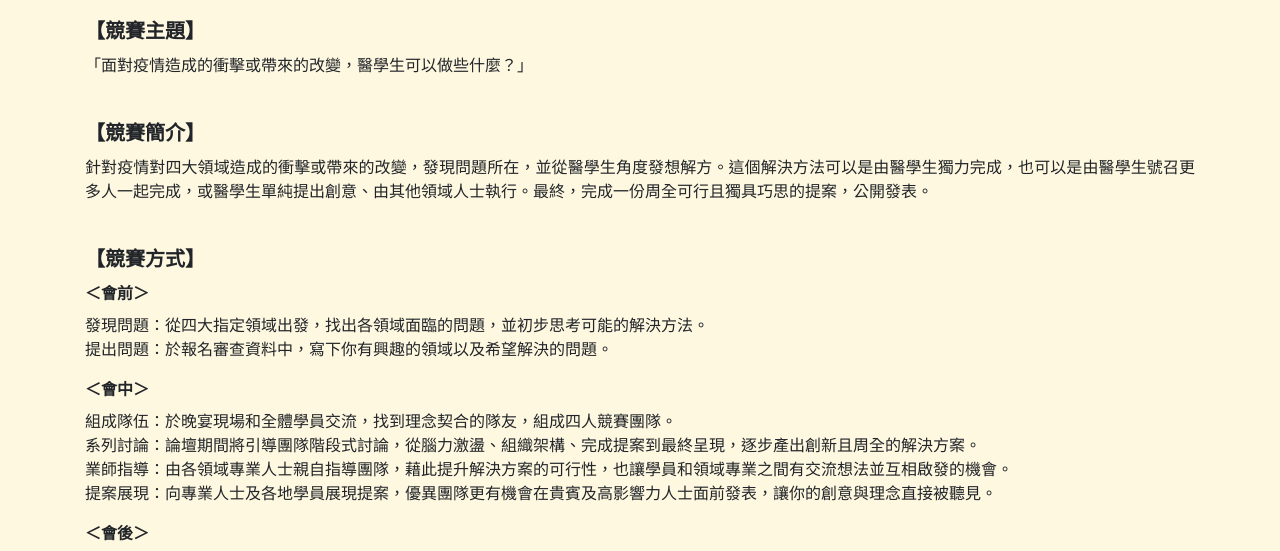
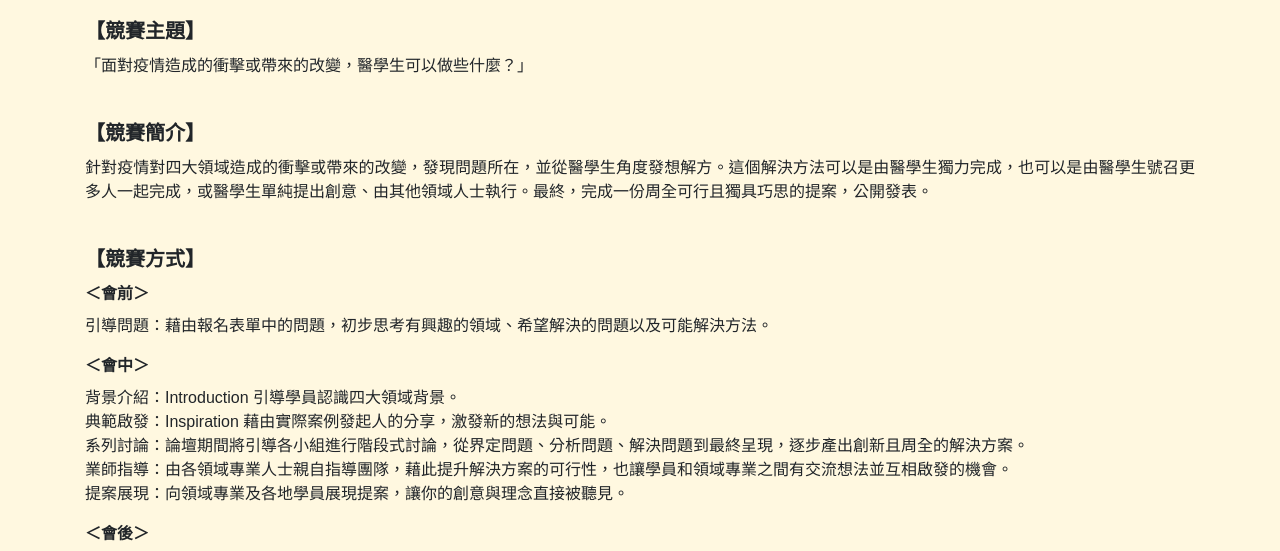
Before and after one commit to Ryan2z/APMSS2023_SYER, a plain HTML site: page competition.html in a window 1280 px wide. Shown: the part 226-777 px from the top of the page. Drawn offline with nearby package versions, Linux system fonts and the light colour scheme; a web font is replaced by a local one.

Commit message:
Update competition.html

```diff
--- a/competition.html
+++ b/competition.html
@@ -69,13 +69,13 @@
 
 						<h5>【競賽方式】</h5>
 						<h6>＜會前＞</h6>
-						<p>發現問題：從四大指定領域出發，找出各領域面臨的問題，並初步思考可能的解決方法。<br>
-						提出問題：於報名審查資料中，寫下你有興趣的領域以及希望解決的問題。</p>
+						<p>引導問題：藉由報名表單中的問題，初步思考有興趣的領域、希望解決的問題以及可能解決方法。</p>
 						<h6>＜會中＞</h6>
-						<p>組成隊伍：於晚宴現場和全體學員交流，找到理念契合的隊友，組成四人競賽團隊。<br>
-						系列討論：論壇期間將引導團隊階段式討論，從腦力激盪、組織架構、完成提案到最終呈現，逐步產出創新且周全的解決方案。<br>
+						<p>背景介紹：Introduction 引導學員認識四大領域背景。<br>
+						典範啟發：Inspiration 藉由實際案例發起人的分享，激發新的想法與可能。<br>
+						系列討論：論壇期間將引導各小組進行階段式討論，從界定問題、分析問題、解決問題到最終呈現，逐步產出創新且周全的解決方案。<br>
 						業師指導：由各領域專業人士親自指導團隊，藉此提升解決方案的可行性，也讓學員和領域專業之間有交流想法並互相啟發的機會。<br>
-						提案展現：向專業人士及各地學員展現提案，優異團隊更有機會在貴賓及高影響力人士面前發表，讓你的創意與理念直接被聽見。</p>
+						提案展現：向領域專業及各地學員展現提案，讓你的創意與理念直接被聽見。</p>
 						<h6>＜會後＞</h6>
 						<p>提案推廣：創意十足且具實踐價值的提案將有機會發表在公開平台，讓更多人看見！</p><br><br>
 					</div>
```
